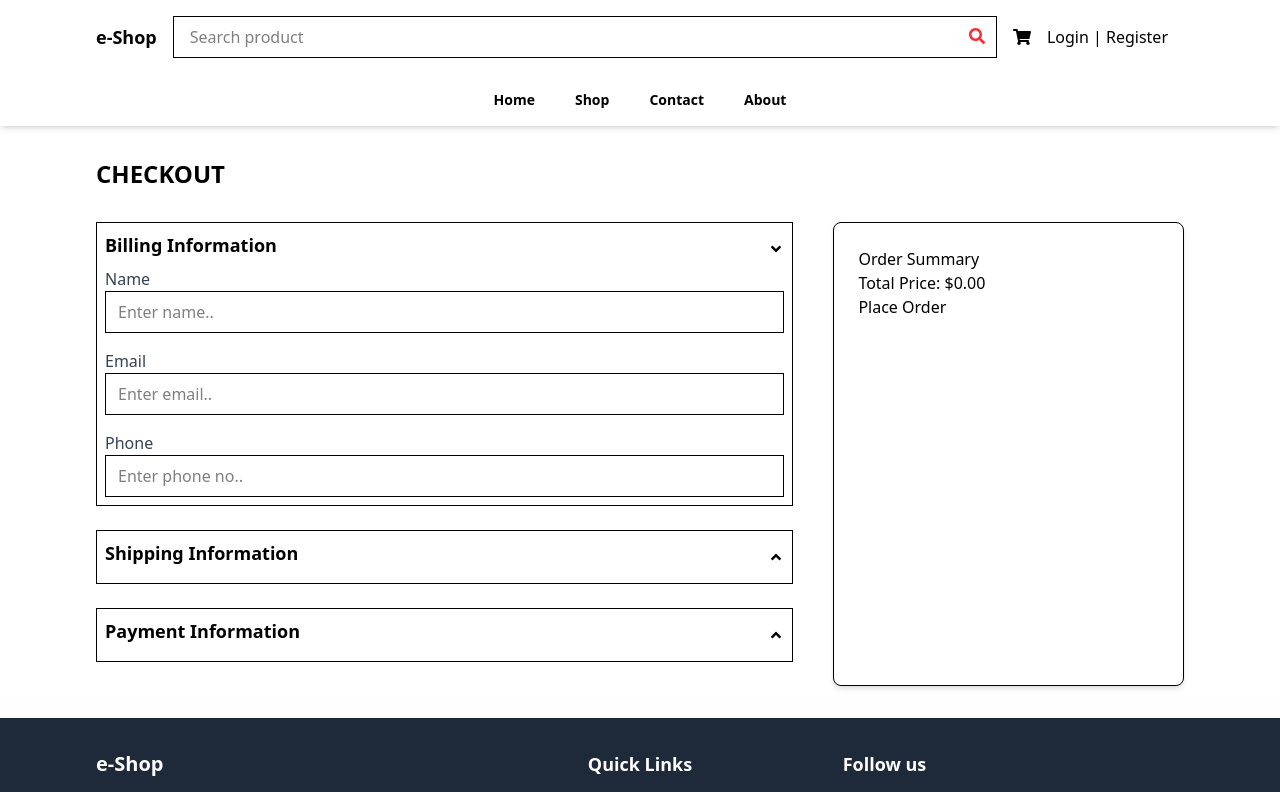
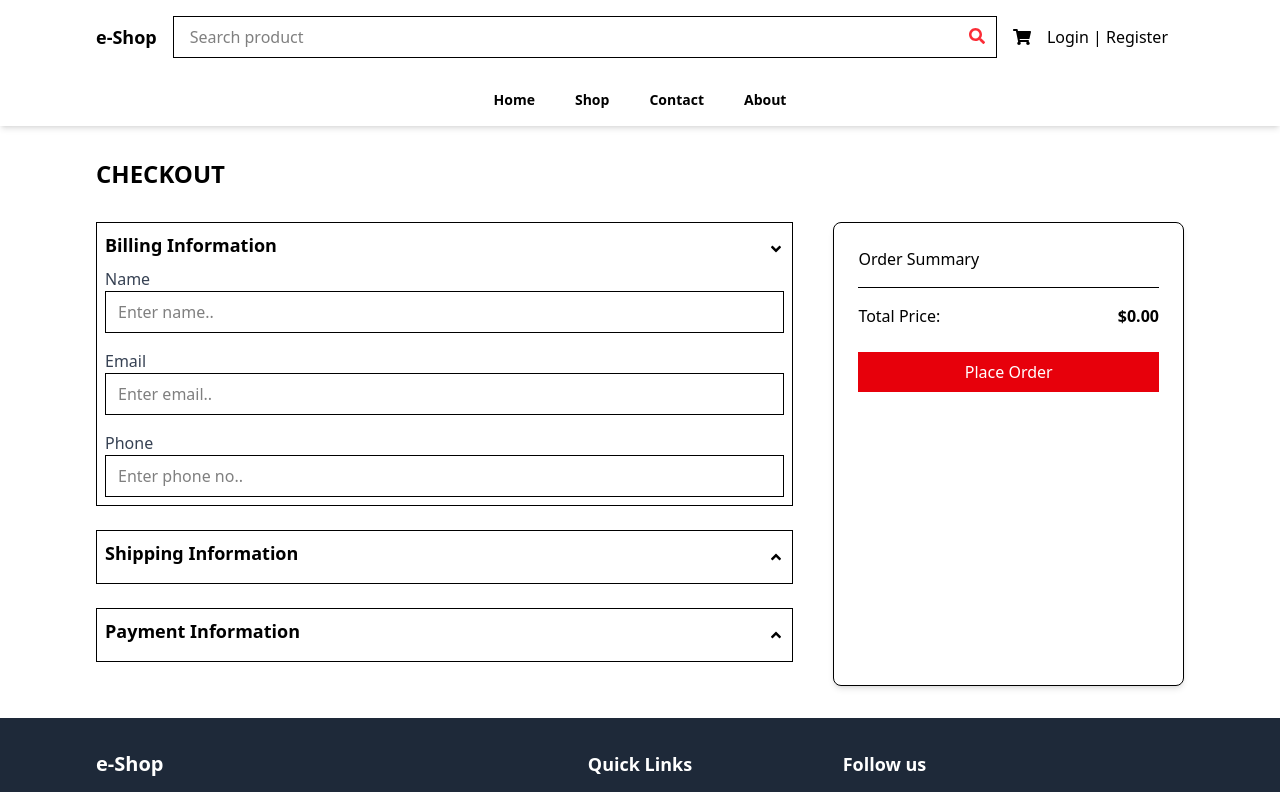
Before and after one commit to Blissmal/Ecommerce-react-js-redux-toolkit, a React (Vite) app: page /checkout in a window 1280 px wide. Shown: the top 792 px of the page. Built offline with nearby package versions, Linux system fonts and the light colour scheme.

Commit message:
Complete styling

```diff
--- a/src/pages/Checkout.jsx
+++ b/src/pages/Checkout.jsx
@@ -103,27 +103,30 @@ const Checkout = () => {
           <div>
                 {
                     cart.products.map(product => (
-                        <div key={product.id} className="f">
-                            <div>
-                                <img src={product.image} alt="" />
-                                <div>
-                                    <h4>{product.name}</h4>
-                                    <p>
+                        <div key={product.id} className="flex justify-between">
+                            <div className="flex items-center">
+                                <img src={product.image} alt="" className="w-16 h-16 object-contain rounded"/>
+                                <div className="ml-4">
+                                    <h4 className="text-md font-semibold">{product.name}</h4>
+                                    <p className="text-gray-600">
                                         &{product.price} x {product.quantity}
                                     </p>
                                 </div>
+                            </div>
+                            <div className="text-gray-800">
+                                ${product.price * product.quantity}
                             </div>
                         </div>
                     ))
                 }
           </div>
-          <div>
-            <div>
+          <div className="mt-4 border-t pt-4">
+            <div className="flex justify-between">
                 <span>Total Price: </span>
-                <span>${cart.totalPrice.toFixed(2)}</span>
+                <span className="font-semibold">${cart.totalPrice.toFixed(2)}</span>
             </div>
           </div>
-          <button>Place Order</button>
+          <button className="w-full bg-red-600 text-white py-2 mt-6 hover:bg-red-800">Place Order</button>
         </div>
       </div>
     </div>
```
